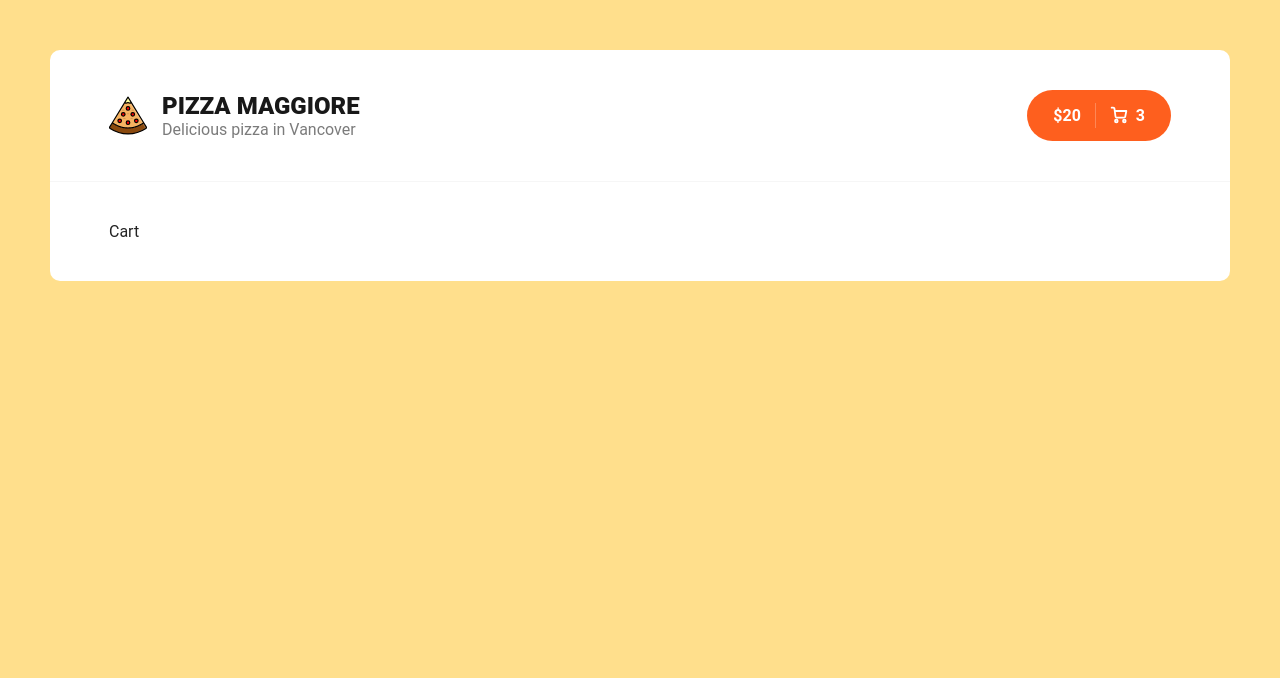
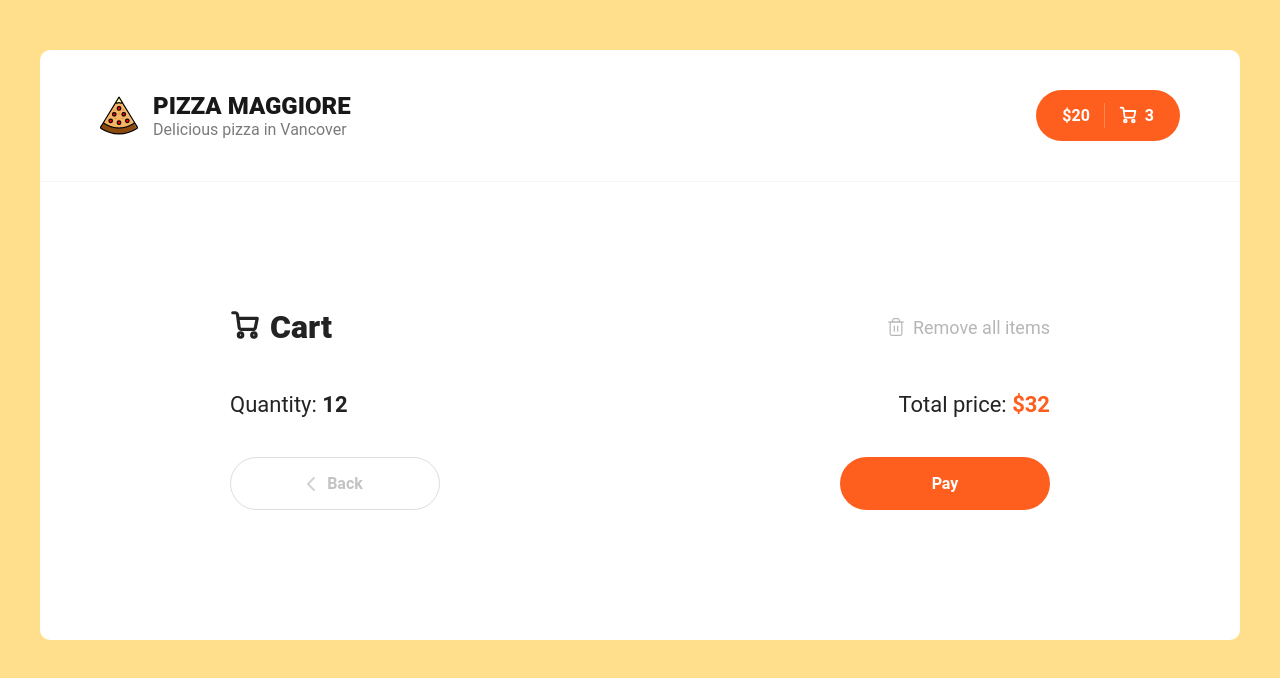
Before and after one commit to andriibidylo/pizza-maggiore, a React (Create React App) app: page /cart in a window 1280 px wide. Shown: the top 678 px of the page. Built offline with nearby package versions, Linux system fonts and the light colour scheme; the HTML template or start-up script is replaced by a standard one.

Commit message:
fix/ styles

```diff
--- a/src/pages/Cart.jsx
+++ b/src/pages/Cart.jsx
@@ -1,8 +1,114 @@
-
+import { Link } from 'react-router-dom';
 
 const Cart = () => {
   return (
- <div>Cart</div>
-  )
-}
+    <div className="container container--cart">
+    <div className="cart">
+      <div className="cart__top">
+        <h2 className="content__title">
+          <svg
+            width="18"
+            height="18"
+            viewBox="0 0 18 18"
+            fill="none"
+            xmlns="http://www.w3.org/2000/svg">
+            <path
+              d="M6.33333 16.3333C7.06971 16.3333 7.66667 15.7364 7.66667 15C7.66667 14.2636 7.06971 13.6667 6.33333 13.6667C5.59695 13.6667 5 14.2636 5 15C5 15.7364 5.59695 16.3333 6.33333 16.3333Z"
+              stroke="white"
+              strokeWidth="1.8"
+              strokeLinecap="round"
+              strokeLinejoin="round"></path>
+            <path
+              d="M14.3333 16.3333C15.0697 16.3333 15.6667 15.7364 15.6667 15C15.6667 14.2636 15.0697 13.6667 14.3333 13.6667C13.597 13.6667 13 14.2636 13 15C13 15.7364 13.597 16.3333 14.3333 16.3333Z"
+              stroke="white"
+              strokeWidth="1.8"
+              strokeLinecap="round"
+              strokeLinejoin="round"></path>
+            <path
+              d="M4.78002 4.99999H16.3334L15.2134 10.5933C15.1524 10.9003 14.9854 11.176 14.7417 11.3722C14.4979 11.5684 14.1929 11.6727 13.88 11.6667H6.83335C6.50781 11.6694 6.1925 11.553 5.94689 11.3393C5.70128 11.1256 5.54233 10.8295 5.50002 10.5067L4.48669 2.82666C4.44466 2.50615 4.28764 2.21182 4.04482 1.99844C3.80201 1.78505 3.48994 1.66715 3.16669 1.66666H1.66669"
+              stroke="white"
+              strokeWidth="1.8"
+              strokeLinecap="round"
+              strokeLinejoin="round"></path>
+          </svg>
+          Cart
+        </h2>
+        <div className="cart__clear">
+          <svg
+            width="20"
+            height="20"
+            viewBox="0 0 20 20"
+            fill="none"
+            xmlns="http://www.w3.org/2000/svg">
+            <path
+              d="M2.5 5H4.16667H17.5"
+              stroke="#B6B6B6"
+              strokeWidth="1.2"
+              strokeLinecap="round"
+              strokeLinejoin="round"></path>
+            <path
+              d="M6.66663 5.00001V3.33334C6.66663 2.89131 6.84222 2.46739 7.15478 2.15483C7.46734 1.84227 7.89127 1.66667 8.33329 1.66667H11.6666C12.1087 1.66667 12.5326 1.84227 12.8451 2.15483C13.1577 2.46739 13.3333 2.89131 13.3333 3.33334V5.00001M15.8333 5.00001V16.6667C15.8333 17.1087 15.6577 17.5326 15.3451 17.8452C15.0326 18.1577 14.6087 18.3333 14.1666 18.3333H5.83329C5.39127 18.3333 4.96734 18.1577 4.65478 17.8452C4.34222 17.5326 4.16663 17.1087 4.16663 16.6667V5.00001H15.8333Z"
+              stroke="#B6B6B6"
+              strokeWidth="1.2"
+              strokeLinecap="round"
+              strokeLinejoin="round"></path>
+            <path
+              d="M8.33337 9.16667V14.1667"
+              stroke="#B6B6B6"
+              strokeWidth="1.2"
+              strokeLinecap="round"
+              strokeLinejoin="round"></path>
+            <path
+              d="M11.6666 9.16667V14.1667"
+              stroke="#B6B6B6"
+              strokeWidth="1.2"
+              strokeLinecap="round"
+              strokeLinejoin="round"></path>
+          </svg>
+
+          <span>Remove all items</span>
+        </div>
+      </div>
+      <div className="content__items">
+
+      </div>
+      <div className="cart__bottom">
+        <div className="cart__bottom-details">
+          <span>
+            {' '}
+            Quantity: <b>12</b>{' '}
+          </span>
+          <span>
+            {' '}
+            Total price: <b>$32</b>{' '}
+          </span>
+        </div>
+        <div className="cart__bottom-buttons">
+          <Link to="/" className="button button--outline button--add go-back-btn">
+            <svg
+              width="8"
+              height="14"
+              viewBox="0 0 8 14"
+              fill="none"
+              xmlns="http://www.w3.org/2000/svg">
+              <path
+                d="M7 13L1 6.93015L6.86175 1"
+                stroke="#D3D3D3"
+                strokeWidth="1.5"
+                strokeLinecap="round"
+                strokeLinejoin="round"></path>
+            </svg>
+
+            <span>Back</span>
+          </Link>
+          <div className="button pay-btn">
+            <span>Pay</span>
+          </div>
+        </div>
+      </div>
+    </div>
+  </div>
+);
+};
+
 export default Cart
--- a/src/pages/Home.jsx
+++ b/src/pages/Home.jsx
@@ -18,6 +18,7 @@
       } catch (err) {
         console.error(err)
       }
+      window.scrollTo(0,0)
     })()
   }, [])
   return (
--- a/src/scss/app.scss
+++ b/src/scss/app.scss
@@ -8,31 +8,106 @@
 }
 
 .wrapper {
-  width: calc(100vw - 100px);
+  width: calc(100vw - 80px);
   height: 100%;
   background-color: #fff;
   margin: 50px auto;
   border-radius: 10px;
   max-width: 1400px;
+
+  @media (max-width: 645px) {
+    width: calc(100vw - 30px);
+    margin-top: 15px;
+  }
 }
 
 .content {
   padding: 40px 0;
 
+  &__error-info {
+    margin: 100px auto;
+    width: 500px;
+    text-align: center;
+
+    h2 {
+      font-size: 32px;
+      font-weight: 700;
+      margin-bottom: 10px;
+    }
+
+    p {
+      font-size: 20px;
+    }
+  }
+
   &__title {
-    margin: 35px 0;
+    font-weight: 800;
+    font-size: 38px;
+    margin-top: 60px;
+    margin-bottom: 50px;
   }
 
   &__items {
-    display: flex;
-    flex-wrap: wrap;
-    justify-content: space-between;
+    display: grid;
+    grid-template-columns: repeat(4, 1fr);
+    grid-template-rows: repeat(1, 1fr);
+    grid-column-gap: 10px;
+
+    @media (max-width: 1400px) {
+      grid-template-columns: repeat(3, 1fr);
+    }
+
+    @media (max-width: 1060px) {
+      grid-template-columns: repeat(2, 1fr);
+      justify-items: center;
+    }
+
+    @media (max-width: 730px) {
+      grid-template-columns: repeat(1, 1fr);
+      justify-items: center;
+    }
   }
 
   &__top {
     display: flex;
     align-items: center;
     justify-content: space-between;
+
+    @media (max-width: 1260px) {
+      .categories {
+        margin-top: 30px;
+        width: 90%;
+        overflow:scroll;
+
+        ul {
+          width: 785px;
+        }
+      }
+
+      .sort {
+        padding-left: 20px;
+        b {
+          display: none;
+        }
+      }
+    }
+
+    @media (max-width: 760px) {
+      .categories {
+        ul {
+          li {
+            padding: 8px 20px;
+          }
+        }
+      }
+    }
+
+    @media (max-width: 820px) {
+      .categories {
+        margin-top: 30px;
+      }
+      flex-direction: column-reverse;
+    }
   }
 }
 
@@ -105,6 +180,10 @@
     }
   }
 
+  .content__items {
+    display: block;
+  }
+
   &__item {
     display: flex;
     width: 100%;
@@ -153,6 +232,27 @@
         svg {
           path:first-of-type {
             display: none;
+          }
+        }
+
+        &:disabled {
+          opacity: 0.4;
+          border-color: #787878;
+
+          &:active {
+            transform: none;
+          }
+
+          &:hover {
+            background-color: transparent;
+
+            svg path {
+              fill: #787878;
+            }
+          }
+
+          svg path {
+            fill: #787878;
           }
         }
       }
@@ -273,17 +373,18 @@
   }
 
   &--empty {
-    margin: 0 auto;
-    width: 560px;
+    margin: 80px auto;
+    width: 620px;
     text-align: center;
 
     h2 {
-      font-size: 32px;
-      margin-bottom: 10px;
+      font-size: 36px;
+      font-weight: 700;
+      margin-bottom: 15px;
     }
 
     p {
-      font-size: 18px;
+      font-size: 20px;
       line-height: 145.4%;
       letter-spacing: 0.01em;
       color: #777777;
--- a/src/scss/components/_header.scss
+++ b/src/scss/components/_header.scss
@@ -8,6 +8,14 @@
     display: flex;
     align-items: center;
     justify-content: space-between;
+
+    @media (max-width: 645px) {
+      flex-direction: column;
+
+      .header__cart {
+        margin-top: 20px;
+      }
+    }
   }
 
   &__logo {
--- a/src/scss/components/_pizza-block.scss
+++ b/src/scss/components/_pizza-block.scss
@@ -1,12 +1,18 @@
 @import '../variables';
 
 .pizza-block {
-  width: 280px;
+  width: 270px;
   text-align: center;
   margin-bottom: 65px;
+  transition: all 0.2s ease-in-out;
 
-  &:not(:nth-of-type(4n)) {
-    margin-right: 35px;
+  &:hover {
+    transform: scale(1.03);
+  }
+
+  &-wrapper {
+    display: flex;
+    justify-content: center;
   }
 
   &__image {
--- a/src/scss/components/_sort.scss
+++ b/src/scss/components/_sort.scss
@@ -30,7 +30,6 @@
     border-radius: 10px;
     overflow: hidden;
     padding: 10px 0;
-    width: 160px;
 
     ul {
       overflow: hidden;
```
